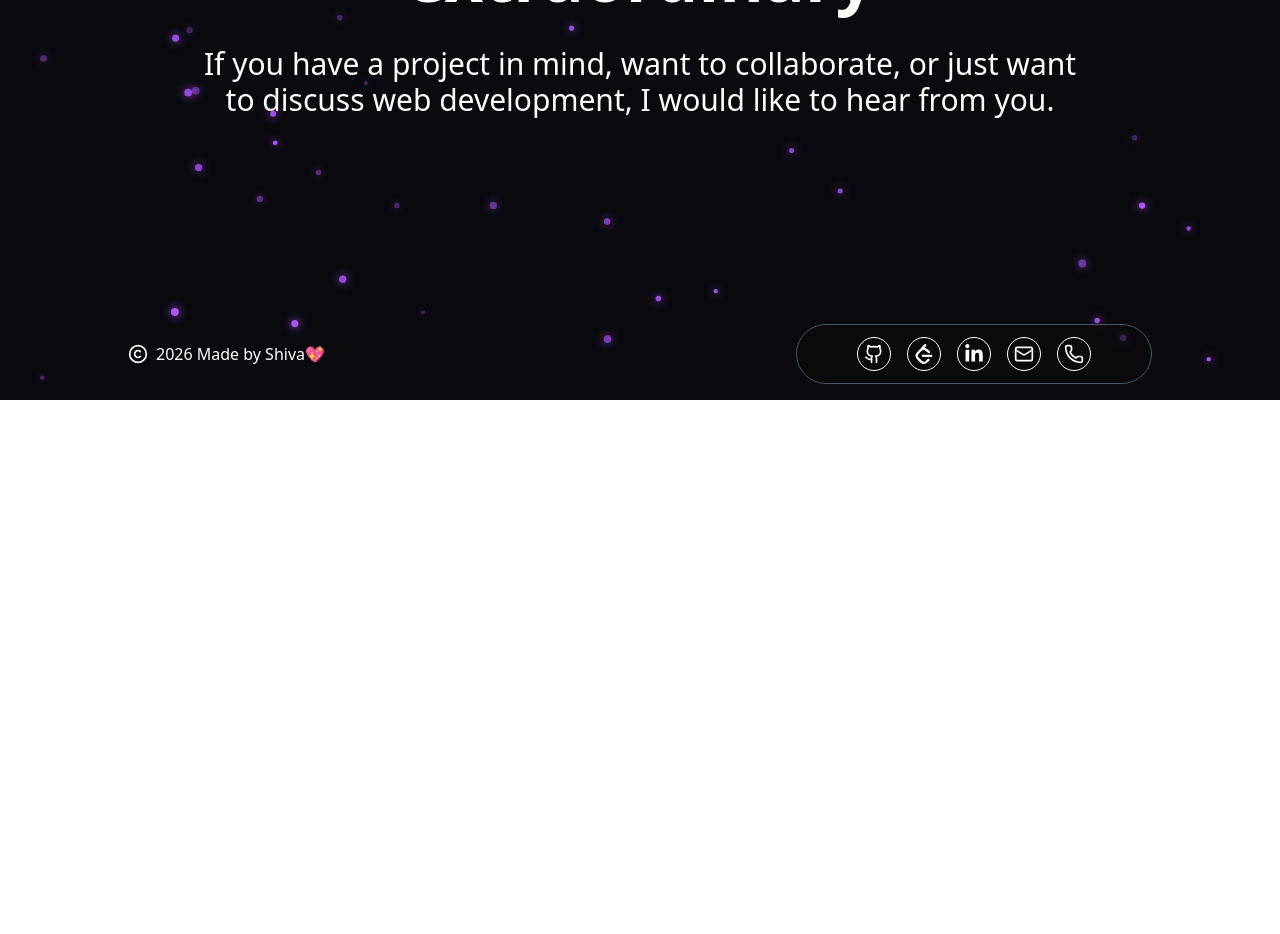
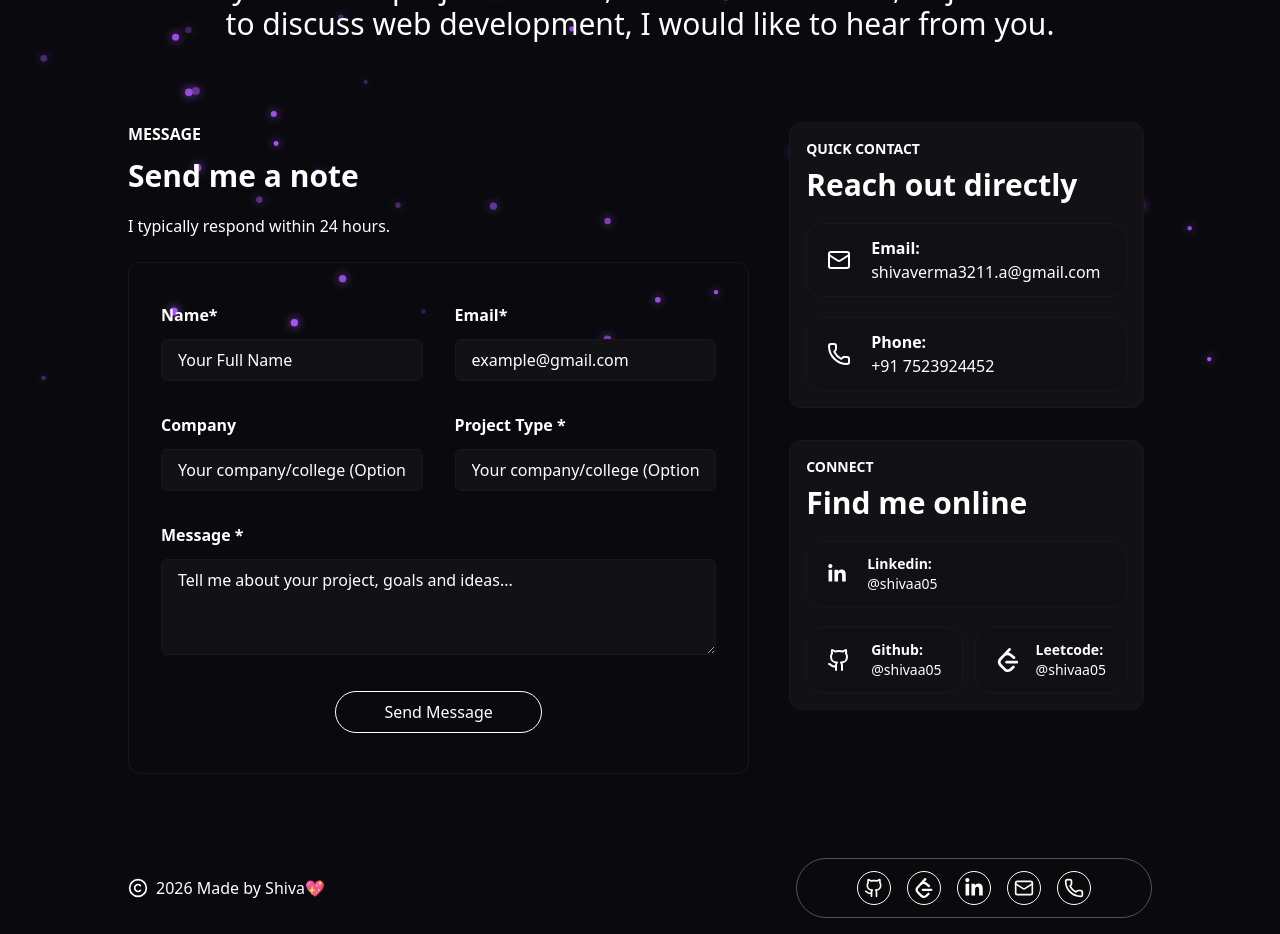
Before and after one commit to shivaa05/Portfolio, a React app: page /contact in a window 1280 px wide. Shown: the part 400-1334 px from the top of the page. Before the commit the page ends 800 px from the top, so only its background shows below. Built offline with nearby package versions, Linux system fonts and the light colour scheme; the HTML template or start-up script is replaced by a standard one.

Commit message:
All the pages completed

```diff
--- a/src/App.jsx
+++ b/src/App.jsx
@@ -40,6 +40,8 @@ const App = () => {
         className="cursor absolute -top-30 -left-36 size-40 rounded-full"
       ></div> */}
 
+
+
       <Navbar />
 
       <div className="pt-20 pb-40 overflow-hidden px-2 md:px-[10vw]">
--- a/src/components/AboutComponents/Info.jsx
+++ b/src/components/AboutComponents/Info.jsx
@@ -28,7 +28,7 @@ const Info = () => {
   ];
   return (
     <div className="w-full mt-10 md:grid gap-5 md:grid-cols-2">
-      <div className="border border-gray-900 rounded-3xl px-3 py-5 md:px-5 flex flex-col gap-4">
+      <div className="border border-gray-900 rounded-4xl px-3 py-5 md:px-5 flex flex-col gap-4">
         <div>STORY</div>
         <h1 className="text-3xl md:text-5xl font-bold">About me</h1>
         <p>
@@ -59,7 +59,7 @@ const Info = () => {
         </p>
       </div>
 
-      <div className="border border-gray-900 rounded-3xl px-3 py-5 md:px-5 flex flex-col gap-4 ">
+      <div className="border border-gray-900 rounded-4xl px-3 py-5 md:px-5 flex flex-col gap-4 ">
         <div>SKILLS</div>
         <h1 className="text-3xl md:text-5xl font-bold">My skillset</h1>
         <p>
@@ -107,7 +107,7 @@ const Info = () => {
           ))}
         </div>
       </div>
-      <div className="border border-gray-900 rounded-3xl px-3 py-5 md:px-5 flex flex-col gap-4 ">
+      <div className="border border-gray-900 rounded-4xl px-3 py-5 md:px-5 flex flex-col gap-4 ">
         <div>VALUE</div>
         <h1 className="text-3xl md:text-5xl font-bold">What drives me</h1>
 
@@ -166,7 +166,7 @@ const Info = () => {
         </div>
       </div>
 
-      <div className="border border-gray-900 rounded-3xl px-3 py-5 md:px-5 flex flex-col gap-4 ">
+      <div className="border border-gray-900 rounded-4xl px-3 py-5 md:px-5 flex flex-col gap-4 ">
         <div>CURRENTLY</div>
         <h1 className="text-3xl md:text-5xl font-bold">What I am up to</h1>
 
--- /dev/null
+++ b/src/components/ContactContainer/Form.jsx
@@ -0,0 +1,63 @@
+import React from 'react'
+
+const Form = () => {
+  return (
+    <form className="mt-6 border rounded-xl border-[#17181C] px-5 py-6 md:px-8 md:py-10">
+      <div className="grid gap-5 md:gap-8 grid-cols-1 md:grid-cols-2">
+        <div className="flex flex-col gap-3 text-[16px]">
+          <div className="font-bold">Name*</div>
+          <input
+            type="text"
+            className="border w-full bg-[#121216] border-[#17181C] rounded-md py-1.5 md:py-2 px-4  outline-none placeholder-white"
+            placeholder="Your Full Name"
+            required={true}
+          />
+        </div>
+
+        <div className="flex flex-col gap-3 text-[16px]">
+          <div className="font-bold">Email*</div>
+          <input
+            type="Email"
+            className="border w-full bg-[#121216] border-[#17181C] rounded-md py-1.5 md:py-2 px-4  outline-none placeholder-white"
+            placeholder="example@gmail.com"
+            required
+          />
+        </div>
+
+        <div className="flex flex-col gap-3 text-[16px]">
+          <div className="font-bold">Company</div>
+          <input
+            type="text"
+            className="border w-full bg-[#121216] border-[#17181C] rounded-md py-1.5 md:py-2 px-4  outline-none placeholder-white"
+            placeholder="Your company/college (Optional)"
+          />
+        </div>
+
+        <div className="flex flex-col gap-3 text-[16px]">
+          <div className="font-bold">Project Type *</div>
+          <input
+            type="text"
+            className="border w-full bg-[#121216] border-[#17181C] rounded-md py-1.5 md:py-2 px-4  outline-none placeholder-white"
+            placeholder="Your company/college (Optional)"
+            required
+          />
+        </div>
+      </div>
+
+      <div className="flex flex-col gap-3 text-[16px] mt-5 md:mt-8">
+        <div className="font-bold">Message *</div>
+        <textarea
+          placeholder="Tell me about your project, goals and ideas..."
+          className="border w-full bg-[#121216] border-[#17181C] rounded-md py-1.5 md:py-2 px-4  outline-none placeholder-white min-h-24"
+          required
+        ></textarea>
+      </div>
+
+      <div className="flex justify-center items-center w-full mt-6 md:mt-9">
+        <button className="border py-2 rounded-full px-5 md:px-12 cursor-pointer">Send Message</button>
+      </div>
+    </form>
+  );
+}
+
+export default Form
--- a/src/components/HomeComponents/HomeContact.jsx
+++ b/src/components/HomeComponents/HomeContact.jsx
@@ -1,6 +1,7 @@
 import { useGSAP } from "@gsap/react";
 import gsap from "gsap";
 import { ScrollTrigger } from "gsap/ScrollTrigger";
+import { useNavigate } from "react-router-dom";
 
 gsap.registerPlugin(useGSAP, ScrollTrigger);
 const HomeContact = () => {
@@ -29,6 +30,8 @@ const HomeContact = () => {
       opacity:0.6
     })
   });
+
+  const navigate = useNavigate("")
   return (
     <div className="homeContact w-full mt-10 flex justify-center items-center flex-col">
       <div className="problem text-[30px] md:text-[50px] font-bold">
@@ -40,7 +43,7 @@ const HomeContact = () => {
         hearing proposals and growing together.
       </div>
 
-      <button className="mt-10 text-lg md:text-xl font-semibold border px-8 py-2 rounded-xl bg-[rgb(12,12,20)] cursor-pointer">
+      <button className="mt-10 text-lg md:text-xl font-semibold border px-8 py-2 rounded-xl bg-[rgb(12,12,20)] cursor-pointer" onClick={()=>navigate("/contact") }>
         Contact me
       </button>
     </div>
--- a/src/components/Navbar.jsx
+++ b/src/components/Navbar.jsx
@@ -48,8 +48,8 @@ const Navbar = () => {
     })
   },[navExpanded])
   return (
-    <div className="w-full fixed px-5 text-sm py-3 md:px-[10vw] md:py-5 md:text-lg font-semibold  md:font-bold flex justify-between items-center bg-black/60 backdrop-blur-sm z-100">
-      <div className="left">CodeWithShiva</div>
+    <div className="w-full fixed px-5 text-sm py-3 md:px-[10vw] md:py-5 md:text-lg font-semibold  md:font-bold flex justify-between items-center bg-black/60 backdrop-blur-sm z-50">
+      <div className="left" ><Link to={"/"}>CodeWithShiva</Link></div>
 
       <div className="right hidden md:flex gap-[4vw]">
         <Link
--- a/src/components/ProjectComponents/ProjectContainer.jsx
+++ b/src/components/ProjectComponents/ProjectContainer.jsx
@@ -6,7 +6,7 @@ const ProjectContainer = ({project,index}) => {
     <a
       href={project.link}
       target="blank"
-      className="w-full border rounded-xl border-zinc-500/30  md:p-6 p-4 hover:bg-[radial-gradient(circle,rgba(50,20,100,0.2),transparent_70%)] duration-500 hover:scale-101 "
+      className="w-full border rounded-3xl border-zinc-500/30  md:p-6 p-4 hover:bg-[radial-gradient(circle,rgba(50,20,100,0.2),transparent_70%)] duration-500 hover:scale-101 "
     >
       <img src="" alt="" />
       <div className="flex gap-4 items-center ">
--- a/src/pages/About.jsx
+++ b/src/pages/About.jsx
@@ -1,8 +1,10 @@
 import React from 'react'
 import Info from '../components/AboutComponents/Info';
+import { useNavigate } from 'react-router-dom';
 
 const About = () => {
 
+  const navigate = useNavigate("")
   return (
     <div className="relative w-full h-full mt-5 md:mt-12 p-1 z-10">
       <div className="flex flex-col items-center justify-center w-full">
@@ -10,7 +12,7 @@ const About = () => {
           Code Beyond Limits
         </div>
 
-        <div className="mt-5 text-center text-[7vw] md:text-[68px] font-bold md:leading-19 md:max-w-[70vw] lg:max-w-[50vw]">
+        <div className="mt-5 text-center text-[7vw] md:text-[4vw] font-bold md:leading-20 md:max-w-[70vw] lg:max-w-[60vw]">
           Developing technology that moves ideas forward.
         </div>
 
@@ -37,8 +39,8 @@ const About = () => {
         </div>
 
         <div className='flex gap-2 md:gap-6 mt-4 md:mt-8'>
-          <div className='px-3 py-1 md:px-6 md:py-2 cursor-pointer border border-gray-700 rounded-xl'>Get in touch</div>
-          <div className='px-3 py-1 md:px-6 md:py-2 cursor-pointer border border-gray-700 rounded-xl'>View my work</div>
+          <div className='px-3 py-1 md:px-6 md:py-2 cursor-pointer border border-gray-700 rounded-xl' onClick={()=>navigate("/contact")}>Get in touch</div>
+          <div className='px-3 py-1 md:px-6 md:py-2 cursor-pointer border border-gray-700 rounded-xl' onClick={()=>navigate("/projects")}>View my work</div>
         </div>
       </div>
     </div>
--- a/src/pages/Contact.jsx
+++ b/src/pages/Contact.jsx
@@ -1,14 +1,18 @@
 import React from "react";
+import Form from "../components/ContactContainer/Form";
+import { Github, Mail, Phone } from "lucide-react";
+import { FaLinkedinIn } from "react-icons/fa6";
+import { SiLeetcode } from "react-icons/si";
 
 const Contact = () => {
   return (
-    <div className="relative w-full h-full mt-5 md:mt-12">
+    <div className="relative w-full h-full mt-5 md:mt-12 z-10">
       <div className="flex flex-col items-center justify-center w-full">
         <div className="border px-4 py-1 md:py-1.5 md:px-4 rounded-full bg-[rgb(21,23,32)]">
           Willing to collaboration
         </div>
 
-        <div className="mt-5 text-center text-[7vw] md:text-[68px] font-bold md:leading-19 md:max-w-[70vw] lg:max-w-[50vw]">
+        <div className="mt-5 text-center text-[7vw] md:text-[4vw] font-bold md:leading-19 md:max-w-[70vw] lg:max-w-[50vw]">
           Let us build something extraordinary
         </div>
 
@@ -18,7 +22,94 @@ const Contact = () => {
         </p>
       </div>
 
+      <div className="mt-8 md:mt-20 flex flex-col md:flex-row gap-8 ">
+        <div className="md:w-[60vw]">
+          <div className="font-semibold">MESSAGE</div>
 
+          <div className="mt-3 font-bold text-3xl">Send me a note</div>
+          <div className="mt-5">I typically respond within 24 hours.</div>
+
+          <Form />
+        </div>
+
+        <div className=" md:w-[30vw] flex gap-8 flex-col">
+          <div className=" px-2 rounded-xl border-[#17181C] border-xl">
+            <div className="w-full border rounded-xl bg-[#121216] border-[#17181C] px-4 py-4">
+              <div className="font-semibold text-sm">QUICK CONTACT</div>
+
+              <div className="mt-2 font-bold text-xl md:text-3xl">
+                Reach out directly
+              </div>
+
+              <a
+                href="mailto:shivaverma3211.a@gmail.com"
+                className="flex items-center gap-5 px-5 py-2 md:py-3 rounded-2xl border bg-[#03031420] border-[#17181E] mt-2 md:mt-5"
+              >
+                <Mail />
+                <div>
+                  <div className="font-semibold">Email:</div>
+                  <div>shivaverma3211.a@gmail.com</div>
+                </div>
+              </a>
+
+              <a
+                href="tel:+917523934452"
+                className="flex items-center gap-5 px-5 py-2 md:py-3 rounded-2xl border bg-[#03031420] border-[#17181E] mt-2 md:mt-5"
+              >
+                <Phone />
+                <div>
+                  <div className="font-semibold">Phone:</div>
+                  <div>+91 7523924452</div>
+                </div>
+              </a>
+            </div>
+          </div>
+
+          <div className=" px-2 rounded-xl border-[#17181C] border-xl">
+            <div className="w-full border rounded-xl bg-[#121216] text-sm border-[#17181C] px-4 py-4">
+              <div className="font-semibold text-sm">CONNECT</div>
+
+              <div className="mt-2 font-bold text-xl md:text-3xl">
+                Find me online
+              </div>
+
+              <a
+                href="https://linkedin.com/in/shivaa05/"
+                className=" flex items-center gap-5 px-5 py-2 md:py-3 rounded-2xl border bg-[#03031420] border-[#17181E] mt-2 md:mt-5"
+              >
+                <FaLinkedinIn className="text-xl" />
+                <div>
+                  <div className="font-semibold">Linkedin:</div>
+                  <div>@shivaa05</div>
+                </div>
+              </a>
+
+              <div className="flex gap-3">
+                <a
+                  href="https://github.com/shivaa05"
+                  className="flex items-center gap-5 px-5 py-2 md:py-3 rounded-2xl border bg-[#03031420] border-[#17181E] mt-2 md:mt-5"
+                >
+                  <Github />
+                  <div>
+                    <div className="font-semibold">Github:</div>
+                    <div>@shivaa05</div>
+                  </div>
+                </a>
+                <a
+                  href="https://github.com/shivaa05"
+                  className="flex items-center gap-4 px-5 py-2 md:py-3 rounded-2xl border bg-[#03031420] border-[#17181E] mt-2 md:mt-5"
+                >
+                  <SiLeetcode className="text-2xl"  />
+                  <div>
+                    <div className="font-semibold">Leetcode:</div>
+                    <div>@shivaa05</div>
+                  </div>
+                </a>
+              </div>
+            </div>
+          </div>
+        </div>
+      </div>
     </div>
   );
 };
--- a/src/pages/Home.jsx
+++ b/src/pages/Home.jsx
@@ -5,10 +5,12 @@ import { TextPlugin } from "gsap/TextPlugin";
 import { FileDown, GithubIcon } from "lucide-react";
 import HomeContact from "../components/HomeComponents/HomeContact";
 import Skills from "../components/HomeComponents/Skills";
+import { useNavigate } from "react-router-dom";
 
 gsap.registerPlugin(useGSAP);
 gsap.registerPlugin(useGSAP, TextPlugin);
 const Home = () => {
+  const navigate = useNavigate("")
   const [index, setIndex] = useState(0);
   const heroTexts = [
     "Passionate Developer",
@@ -224,12 +226,12 @@ const Home = () => {
         </p>
 
         <div className="follow mt-15 md:mt-8 text-lg md:text-2xl font-semibold flex gap-5 md:gap-8">
-          <div className="border px-3 py-1 md:py-2 md:px-4 rounded-2xl  bg-[rgb(21,23,32)] flex gap-2 items-center w-44 justify-center">
+          <div className="cursor-pointer border px-3 py-1 md:py-2 md:px-4 rounded-2xl  bg-[rgb(21,23,32)] flex gap-2 items-center w-44 justify-center" onClick={()=>navigate("/projects")}>
             <GithubIcon /> Projects
           </div>
-          <div className="border px-3 py-1 md:py-2 md:px-4 rounded-2xl  bg-[rgb(21,23,32)] flex gap-2 items-center w-44 justify-center">
+          <a href="./Shiva-Resume.pdf" download className="cursor-pointer border px-3 py-1 md:py-2 md:px-4 rounded-2xl  bg-[rgb(21,23,32)] flex gap-2 items-center w-44 justify-center" >
             <FileDown /> Resume
-          </div>
+          </a>
         </div>
       </div>
 
--- a/src/pages/Projects.jsx
+++ b/src/pages/Projects.jsx
@@ -10,7 +10,7 @@ const Projects = () => {
           My Development Journey
         </div>
 
-        <div className="mt-5 text-center text-[7vw] md:text-[68px] font-bold md:leading-19 md:max-w-[70vw] lg:max-w-[45vw]">
+        <div className="mt-5 text-center text-[7vw] md:text-[4vw] font-bold md:leading-19 md:max-w-[70vw] lg:max-w-[45vw]">
           Projects That Define My Craft
         </div>
 
```
Also changed, not shown: 1 other file (tests, documents, lock files or other folders).
